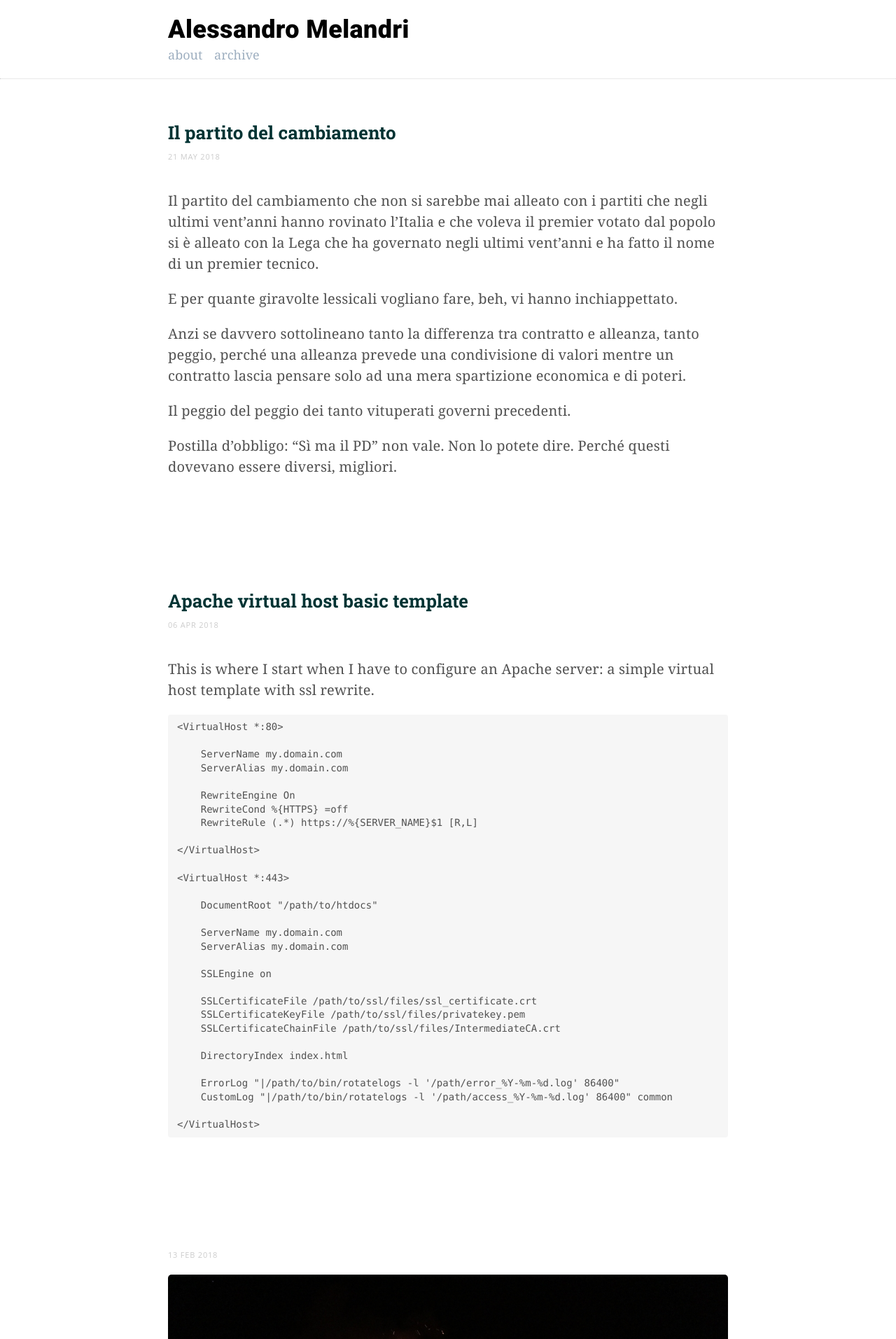
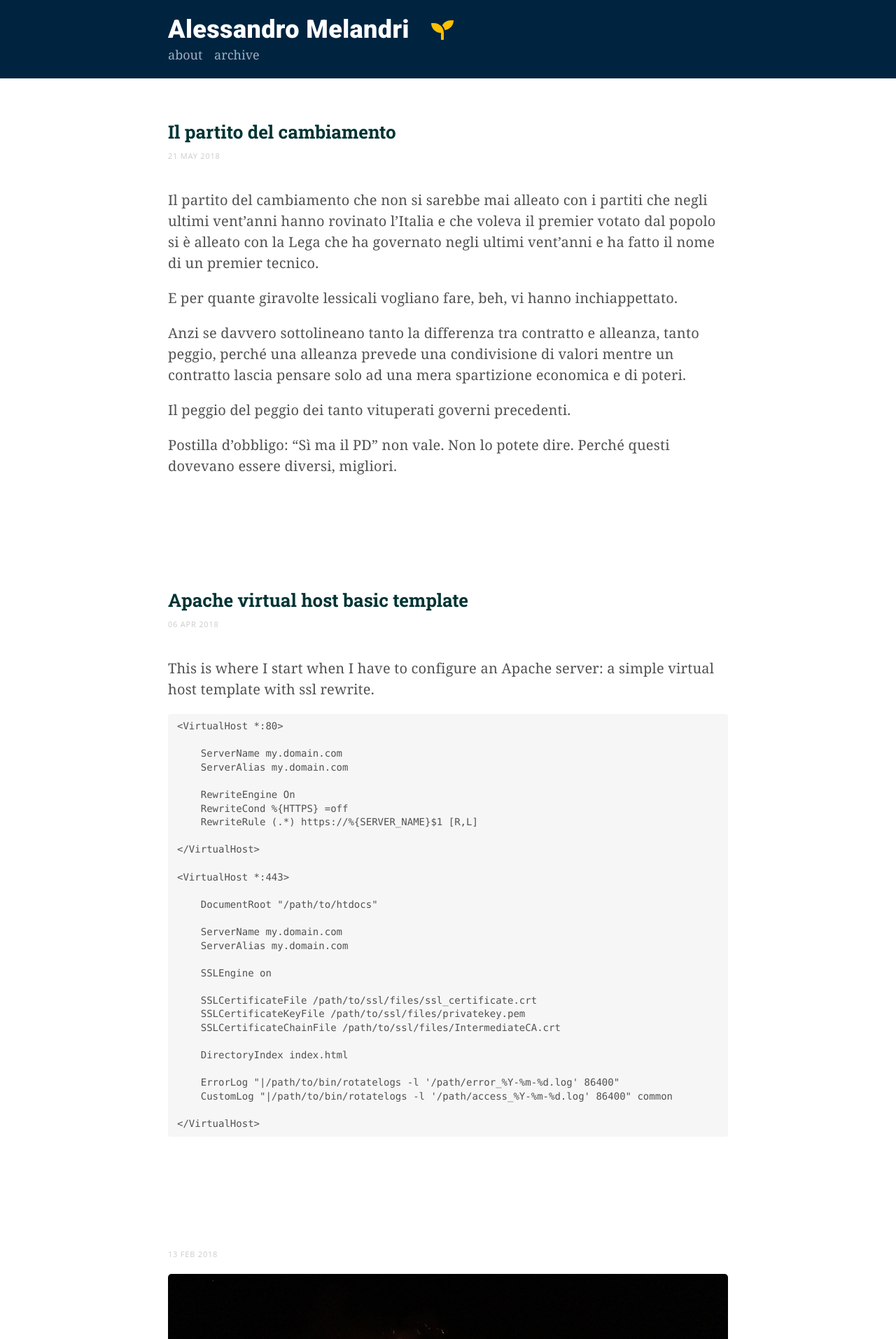
Before and after one commit to amelandri/amelandri.github.io, a Jekyll site: the page built from index.html, in a window 1280 px wide. Shown: the top 1913 px of the page at 70% size. Built offline with Jekyll 4.4.1, drawn with Linux system fonts in a browser that asks for light colours; nearby versions of some CDN libraries; the list of posts is cut into pages by our own code; comment, search, counter and statistics services are not loaded.

Commit message:
Header changes

```diff
--- a/_layouts/default.html
+++ b/_layouts/default.html
@@ -11,7 +11,7 @@
       <div class="masthead">
         <div class="container">
           <h3 class="masthead-title">
-            <a href="{{ site.baseurl }}/" title="Home">{{ site.title }}</a>
+            <a href="{{ site.baseurl }}/" title="Home">{{ site.title }}</a> <i class="fas fa-seedling"></i>
           </h3>
         </div>
 	<div class="container headmenu">
--- a/public/css/lanyon.css
+++ b/public/css/lanyon.css
@@ -96,7 +96,7 @@ h1, h2, h3, h4, h5, h6 {
   padding-top:    1rem;
   padding-bottom: 1rem;
   margin-bottom: 3rem;
-  border-bottom: 1px dotted #d3d3d3;
+  background: #002440;
 }
 .masthead-title {
   margin-top: 0;
@@ -108,7 +108,13 @@ h1, h2, h3, h4, h5, h6 {
   letter-spacing: 0.02rem;
 }
 .masthead-title a{
-  color: #000000;
+  color: #ffffff;
+}
+
+.masthead-title svg{
+  color: #fec000;
+  height: 32px;
+  margin-left: 20px;
 }
 
 .masthead-title a:hover{
```
